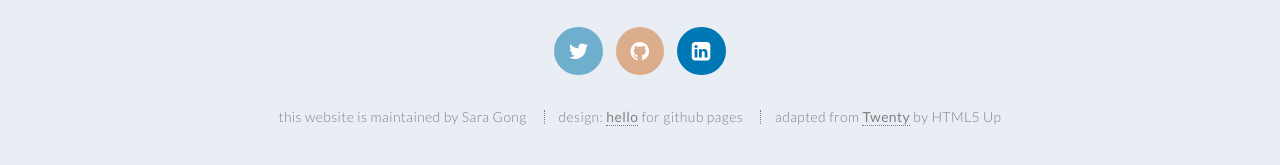
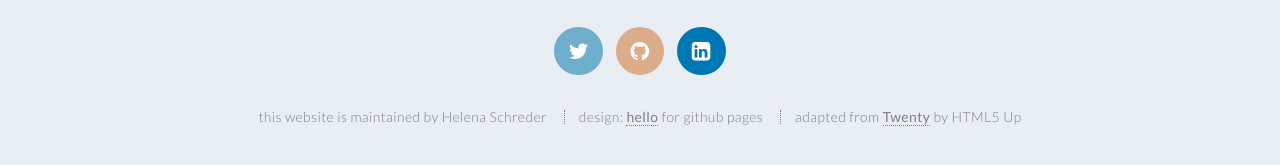
Before and after one commit to helenaschreder/helenaschreder.github.io, a Jekyll site: the page built from index.md, in a window 1280 px wide and 900 px high, scrolled down 5491 px. Shown: the part 707-872 px from the top of the window. Built offline with Jekyll 4.4.1, drawn with Linux system fonts in a browser that asks for light colours; part of the change alters nothing that is shown.

Commit message:
Update _config.yml

```diff
--- a/_config.yml
+++ b/_config.yml
@@ -1,10 +1,10 @@
 # _config.yml
 
 # required, replace with your own information -----
-title: Hello for Github Pages
-author: Sara Gong
+title: Helena's Website
+author: Helena Schreder
 description: >
-  A minimalist template for designing a personal GitHub Pages website - without typing a single line of code.
+  TBD
 baseurl: ""
 
 plugins:
```
